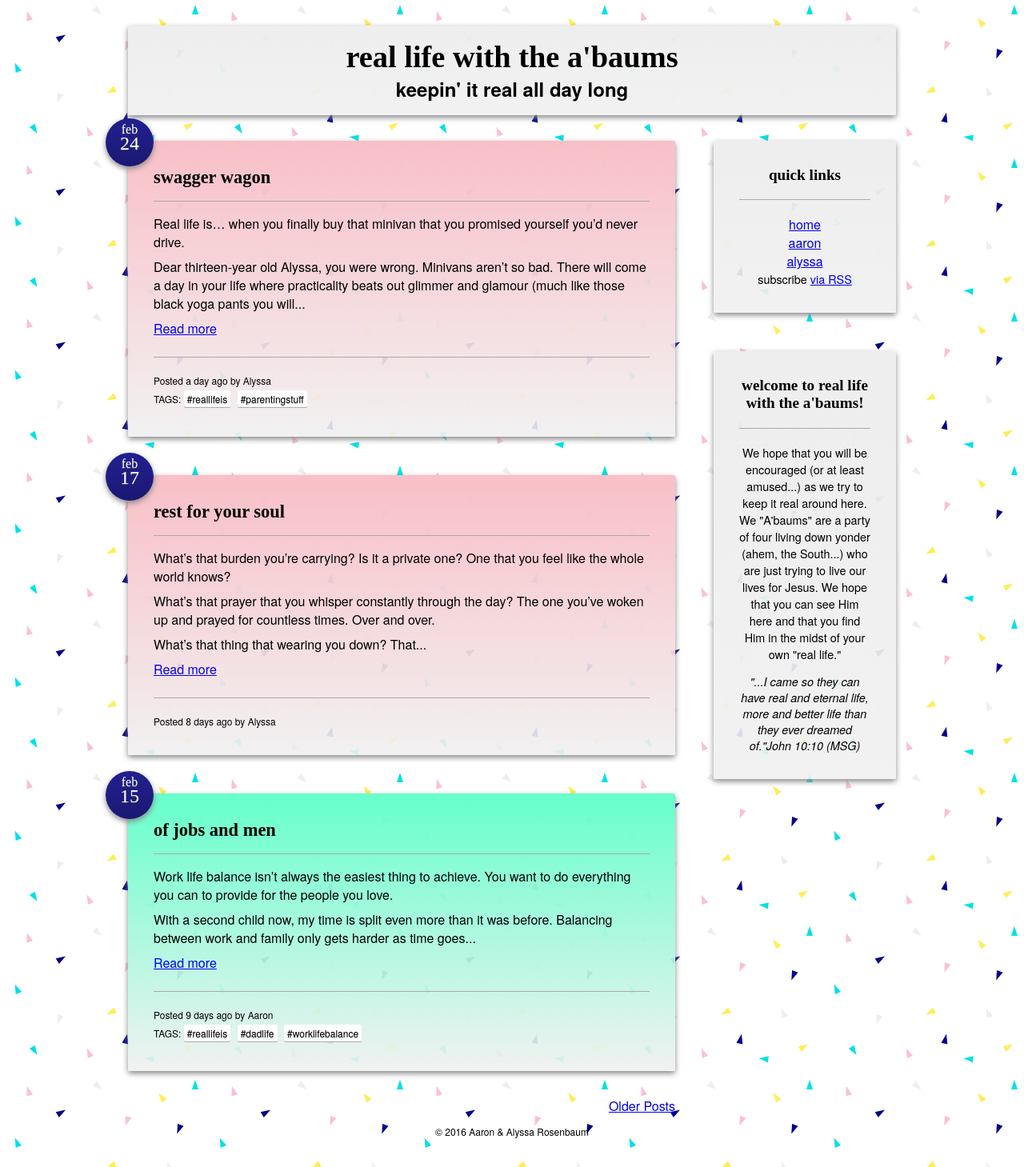
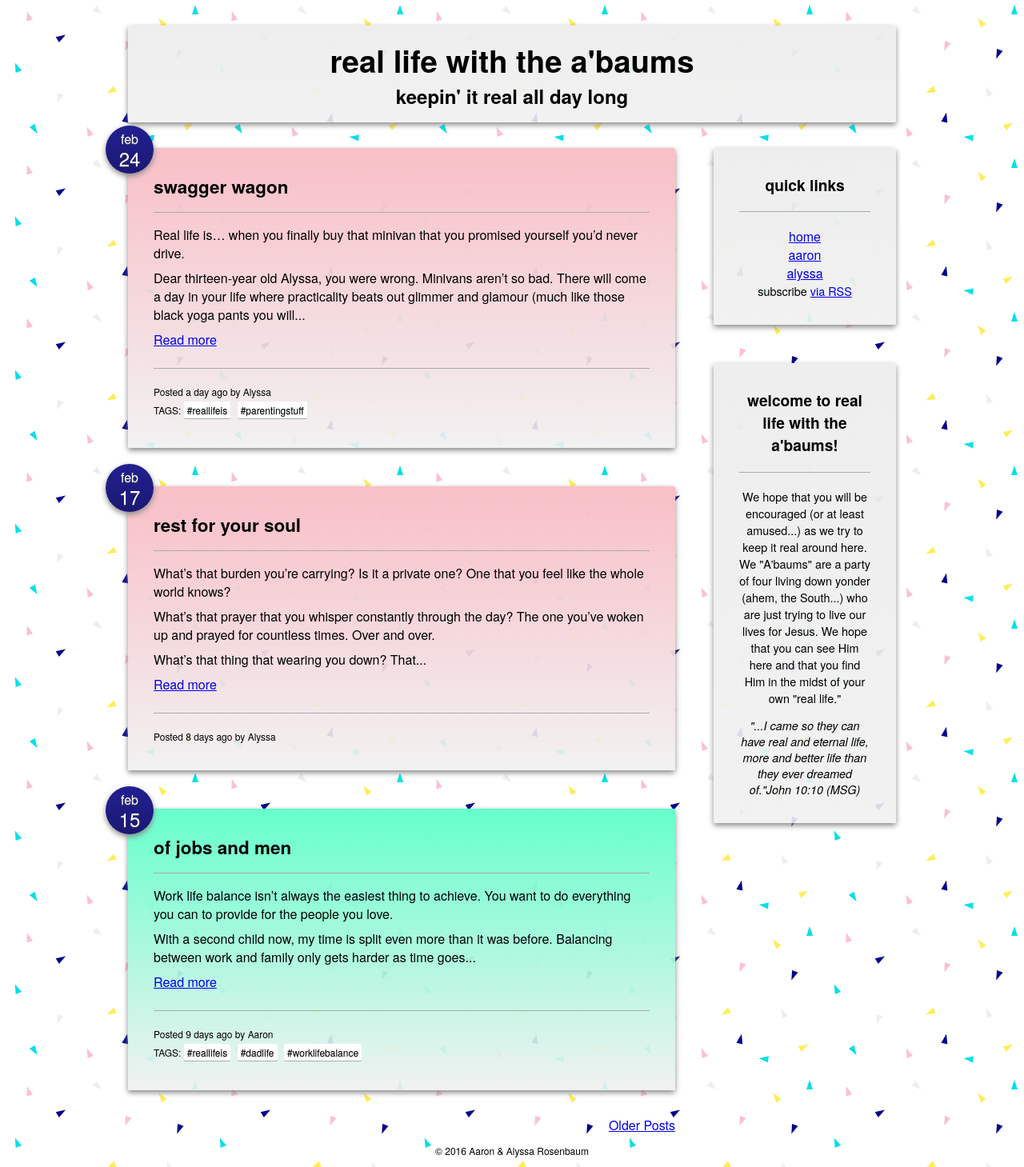
Before and after one commit to arosenb2/real-life-blog, a Jekyll site: the page built from index.html, in a window 1280 px wide. Shown: the whole page at 80% size. Built offline with Jekyll 4.4.1, drawn with Linux system fonts in a browser that asks for light colours; some web fonts are replaced; the list of posts is cut into pages by our own code.

Commit message:
Fallback to the default font if Google doesn't load

```diff
--- a/css/style.scss
+++ b/css/style.scss
@@ -33,7 +33,7 @@ body > header {
     h1 {
         a {
             font-size: 1.2em;
-            font-family: 'Shadows Into Light Two', cursive;
+            font-family: 'Shadows Into Light Two', Avenir, HelveticaNeue;
             color: #000;
             text-decoration: none;
 
@@ -87,7 +87,7 @@ body section.content aside {
         background: linear-gradient(#eee, $fadeTo);
 
         h4 {
-            font-family: 'Shadows Into Light Two', cursive;
+            font-family: 'Shadows Into Light Two', Avenir, HelveticaNeue;
             font-size: 1.2em;
             margin-top: 0;
             padding-bottom: 1em;
@@ -133,7 +133,7 @@ body section.articles article {
 
         h3 a {
             font-size: 1.2em;
-            font-family: 'Shadows Into Light Two', cursive;
+            font-family: 'Shadows Into Light Two', Avenir, HelveticaNeue;
             color: #000;
             text-decoration: none;
 
@@ -143,7 +143,7 @@ body section.articles article {
         }
 
         span.posted {
-            font-family: 'Shadows Into Light Two', cursive;
+            font-family: 'Shadows Into Light Two', Avenir, HelveticaNeue;
             position: absolute;
             top: -60px;
             left: -60px;
```
